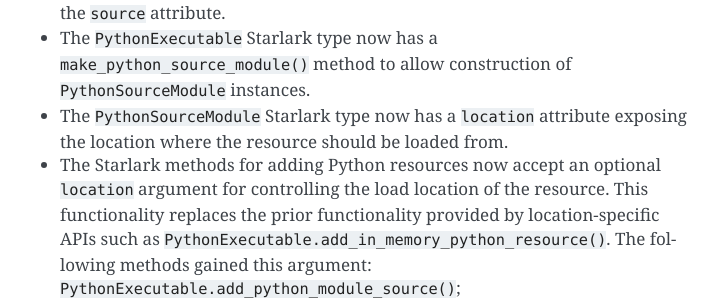
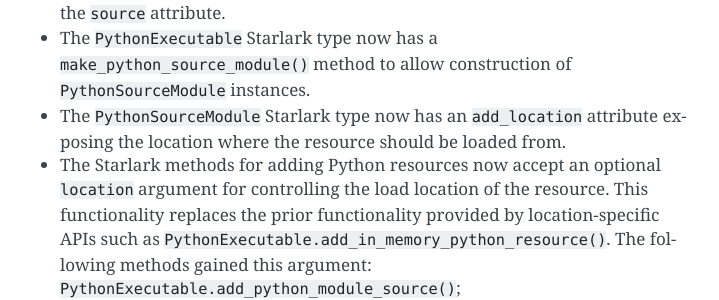
Before and after one commit to indygreg/PyOxidizer, a Sphinx documentation site: the page built from docs/history.rst, in a window 1280 px wide and 900 px high, scrolled down 3805 px. Shown: the part 156-456 px from the top of the window, without its empty margins (390-1109 px from the left). Built offline with Sphinx 7.4.7, drawn with Linux system fonts in a browser that asks for light colours; the version number is read from the project's files by our own code.

Commit message:
starlark: rename `location` attribute to `add_location`
The new naming better reflects that the location influences how the
resource is added.

```diff
--- a/docs/config_api.rst
+++ b/docs/config_api.rst
@@ -443,7 +443,7 @@ Each instance has the following attributes:
 ``is_package`` (bool)
    Whether this module is also a Python package (or sub-package).
 
-``location`` (string) (mutable)
+``add_location`` (string) (mutable)
    Location from which this resource should be loaded when added to a binary.
 
 Instances can be constructed via
--- a/docs/history.rst
+++ b/docs/history.rst
@@ -180,7 +180,7 @@ New Features
 * The ``PythonExecutable`` Starlark type now has a
   ``make_python_source_module()`` method to allow construction of
   ``PythonSourceModule`` instances.
-* The ``PythonSourceModule`` Starlark type now has a ``location``
+* The ``PythonSourceModule`` Starlark type now has an ``add_location``
   attribute exposing the location where the resource should be
   loaded from.
 * The Starlark methods for adding Python resources now accept an
```
Also changed, not shown: other parts of docs/config_api.rst (+1 -1 lines), 1 other file.
